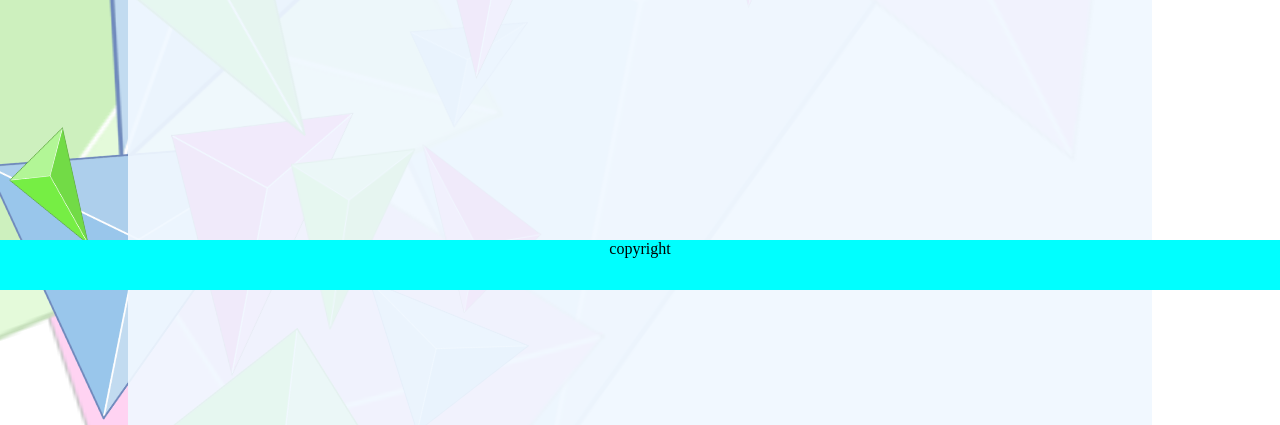
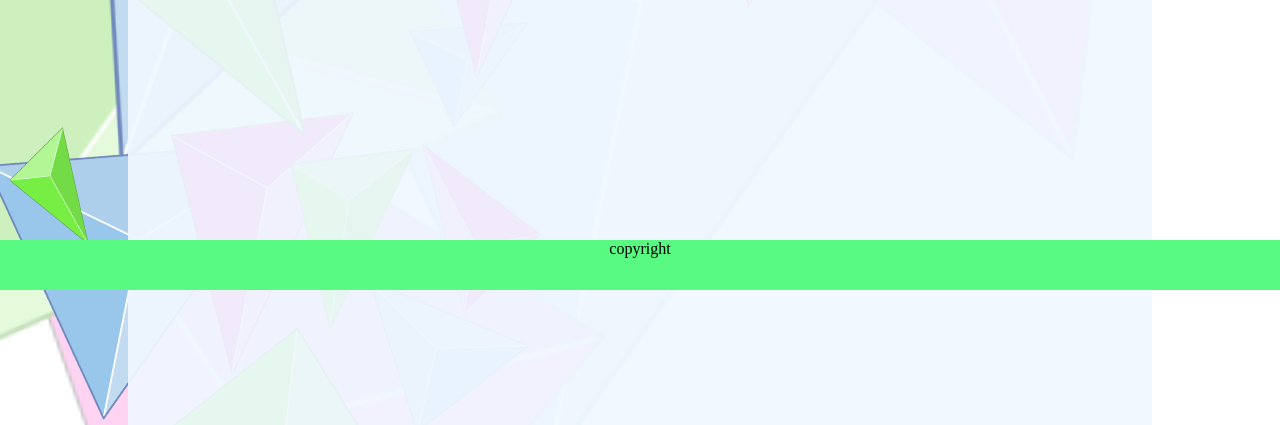
Before and after one commit to Pistou2/P_GestProj, a PHP site: page / in a window 1280 px wide. Shown: the part 510-935 px from the top of the page. Run offline with PHP 8.4, Linux system fonts and the light colour scheme.

Commit message:
amélioration du site web

```diff
--- a/Site web/Site/resources/css/common.css
+++ b/Site web/Site/resources/css/common.css
@@ -1,6 +1,6 @@
 /*
 ETML
-Author: bouattitni balmorisa
+Author: bouattitni balmorisa et moi
 Date: 18.11.2016
 Summary: Le meilleur des CSS
 */
@@ -17,6 +17,7 @@ body{
 
 #container{
     background-image:url(../images/BackGround01.png);
+	background-position :fixed;
 }
 
 
@@ -53,7 +54,6 @@ nav{
 }
 
 section{
-	overflow:scroll;
 	/*passe l'élement au troisième plan */
 	z-index: 2;
 
@@ -72,12 +72,12 @@ section{
 }
 
 footer{
-	position: absolute;
+	position: fixed;
 	bottom: 0;
 	left: 0;
 	right: 0;
     height: 50px;
-    background-color: aqua;
+    background-color: #58FA82;
 }
 
 footer p
```
